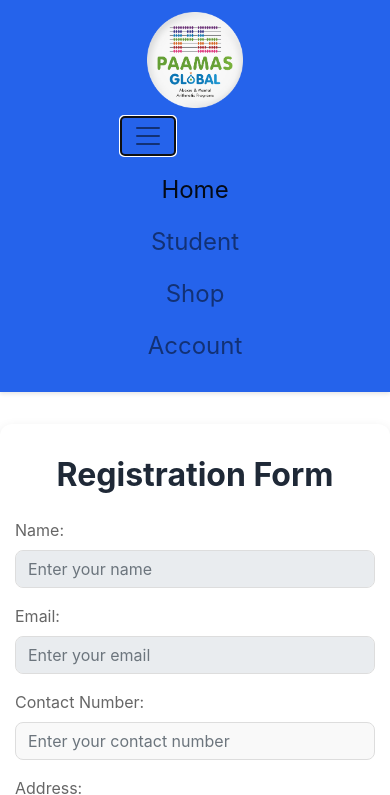
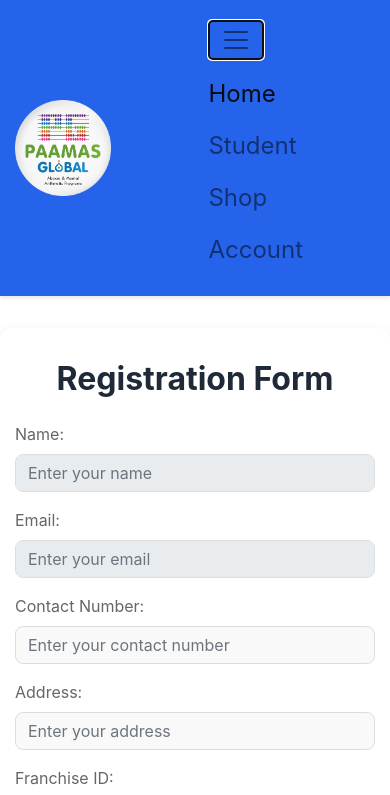
Before and after one commit to GouravKewat/PAAMAS-Global_demo, a plain HTML site: page admission.html in a window 390 px wide. Both pictures are taken after a click on the button "Toggle navigation". Shown: the top 795 px of the page. Drawn offline with nearby package versions, Linux system fonts and the light colour scheme.

Commit message:
Update styles_account.css

```diff
--- a/Styles_sheets/styles_account.css
+++ b/Styles_sheets/styles_account.css
@@ -12,6 +12,7 @@ body {
     width: 90%;
     max-width: 1200px;
     margin: 0 auto;
+    /* height: 100vh; */
 }
 
 /* Header */
@@ -21,7 +22,7 @@ body {
     position: sticky;
     top: 0;
     width: 100%;
-    z-index: 50;
+    z-index: 100;
     box-shadow: 0 2px 4px rgba(0, 0, 0, 0.1);
     transition: background-color 0.3s ease;
 }
@@ -34,6 +35,7 @@ body {
     display: flex;
     align-items: center;
     justify-content: space-between;
+    transition: all 0.3s ease-in-out;
 }
 
 .logo img {
@@ -59,18 +61,19 @@ body {
     font-size: 1.5rem;
     padding: 15px 20px;
     border-radius: 5px;
-    transition: background-color 0.3s ease, transform 0.2s ease;
+    transition: background-color 0.3s ease, transform 0.2s;
 }
 
 .nav-link:hover {
-    background-color: rgba(255, 255, 255, 0.2);
-    transform: scale(1.05);
+    background-color: rgba(255, 255, 255, 0.1);
+    transform: translateY(-2px);
 }
+
 /* Profile Container */
 .profile-container {
     background-color: white;
     padding: 2rem;
-    height: 100vh;
+    min-height: 100vh;
     border-radius: 12px;
     box-shadow: 0 4px 12px rgba(0, 0, 0, 0.1);
     max-width: 600px;
@@ -100,6 +103,12 @@ body {
 
 /* Form Group */
 .form-group {
+    margin-bottom: 1.5rem;
+    text-align: left;
+}
+.form-check{
+    display: flex;
+    gap:10px;
     margin-bottom: 1.5rem;
     text-align: left;
 }
@@ -197,19 +206,8 @@ body {
         display: none;
     }
 
+
     .footer-grid {
-        grid-template-columns: repeat(3, 1fr);
+        grid-template-columns: repeat(3, fr);
     }
 }
-
-@media (max-width: 767px) {
-    .header-content {
-        flex-direction: column;
-        align-items: center;
-    }
-
-    .nav-item {
-        flex-direction: column;
-        text-align: center;
-    }
-}
```
